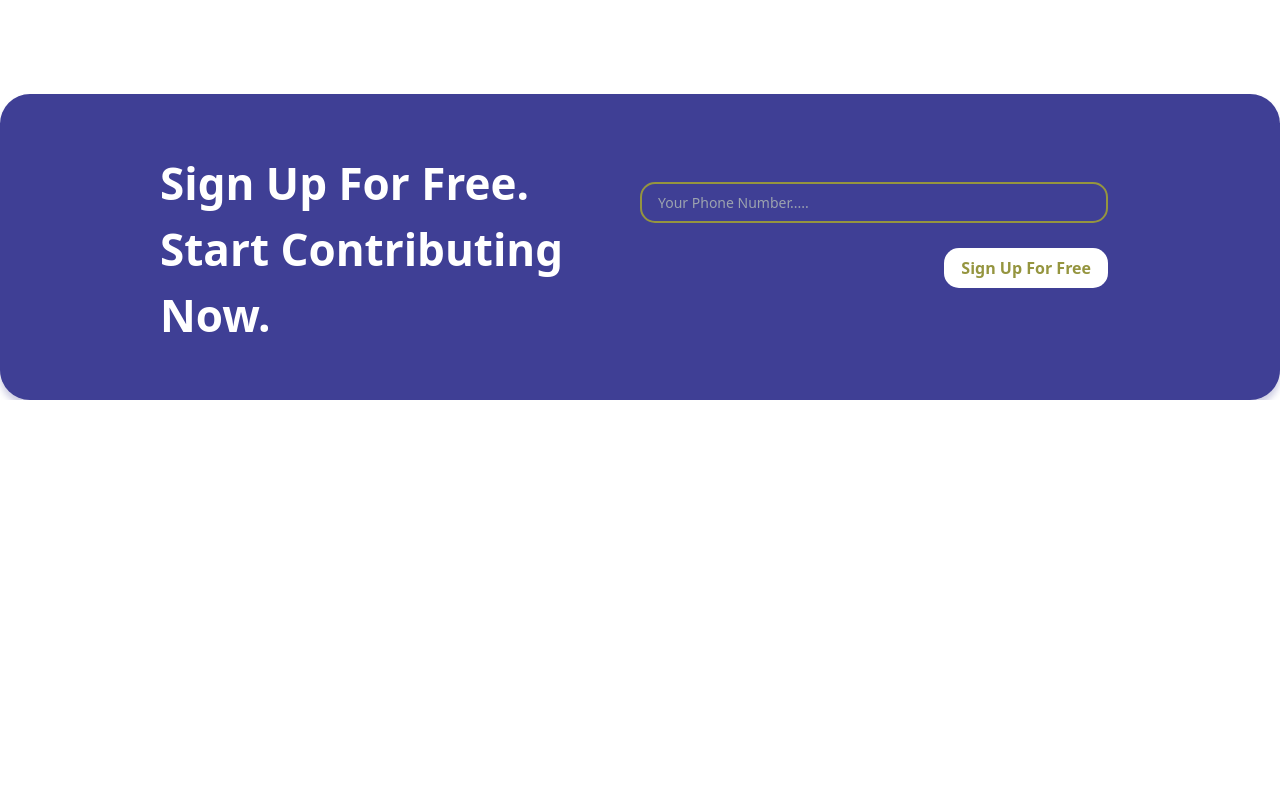
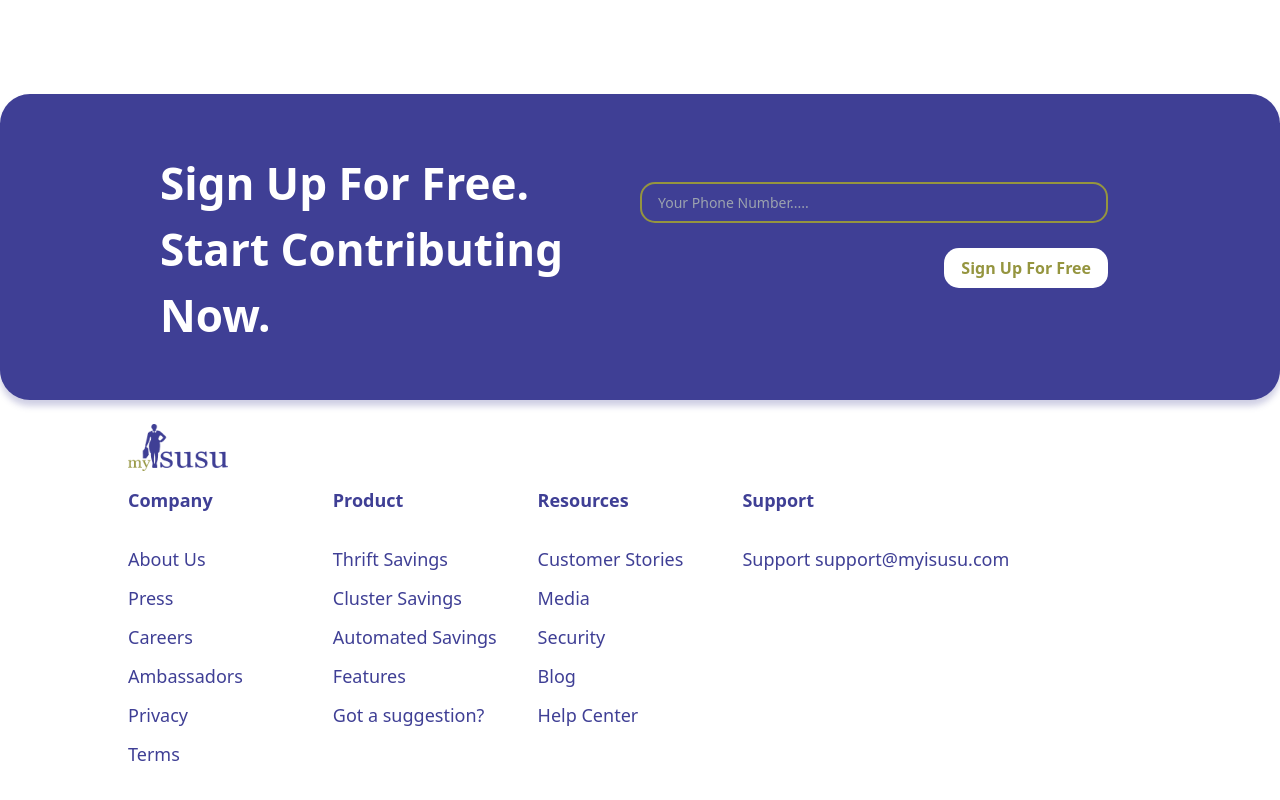
Before and after one commit to teemezzy/myisusu-2.0, a React (Create React App) app: page / in a window 1280 px wide. Shown: the part 4958-5758 px from the top of the page. Before the commit the page ends 5358 px from the top, so only its background shows below. Built offline with nearby package versions, Linux system fonts and the light colour scheme.

Commit message:
footer one

```diff
--- a/src/component/footer/Footer.jsx
+++ b/src/component/footer/Footer.jsx
@@ -1,9 +1,92 @@
-import React from 'react'
+import React from "react";
+import { logo } from "../../assets";
+import { Link } from "react-router-dom";
 
 const Footer = () => {
   return (
-    <div>Footer</div>
-  )
-}
+    <div className="universal_padding">
+      <img src={logo} alt="logo" className="w-[100px] h-[46.75px] mb-4" />
 
-export default Footer
+      <div className="grid grid-cols-2 md:grid-cols-5">
+        <div className="footer_div">
+          <h3 className="footer_header">Company</h3>
+          <ul className="footer_ui">
+            <li>
+              <Link to="">About Us</Link>
+            </li>
+            <li>
+              <Link to="">Press</Link>
+            </li>
+            <li>
+              <Link to="">Careers</Link>
+            </li>
+            <li>
+              <Link to="">Ambassadors</Link>
+            </li>
+            <li>
+              <Link to="">Privacy</Link>
+            </li>
+            <li>
+              <Link to="">Terms</Link>
+            </li>
+          </ul>
+        </div>
+        <div className="footer_div">
+          <h3 className="footer_header">Product</h3>
+          <ul className="footer_ui">
+            <li>
+              <Link to="">Thrift Savings</Link>
+            </li>
+            <li>
+              <Link to="">Cluster Savings</Link>
+            </li>
+            <li>
+              <Link to="">Automated Savings</Link>
+            </li>
+            <li>
+              <Link to="">Features</Link>
+            </li>
+            <li>
+              <Link to="">Got a suggestion?</Link>
+            </li>
+          </ul>
+        </div>
+        <div className="footer_div">
+          <h3 className="footer_header">Resources</h3>
+          <ul className="footer_ui">
+            <li>
+              <Link to="">Customer Stories</Link>
+            </li>
+            <li>
+              <Link to="">Media</Link>
+            </li>
+            <li>
+              <Link to="">Security</Link>
+            </li>
+            <li>
+              <Link to="">Blog</Link>
+            </li>
+            <li>
+              <Link to="">Help Center</Link>
+            </li>
+          </ul>
+        </div>
+        <div className="footer_div md:col-span-2">
+          <h3 className="footer_header">Support</h3>
+          <ul className="footer_ui">
+            <li>
+              <Link to="">Support support@myisusu.com</Link>
+            </li>
+          </ul>
+        </div>
+      </div>
+
+
+      <div>
+
+      </div>
+    </div>
+  );
+};
+
+export default Footer;
--- a/src/container/signup/Signup.jsx
+++ b/src/container/signup/Signup.jsx
@@ -2,7 +2,7 @@ import React from "react";
 
 const Signup = () => {
   return (
-    <div className="px-3 sm:px-0 signup">
+    <div className="px-3 sm:px-0 signup mb-6">
       <form className="pt-7 px-7 sm:pr-0 sm:w-full sm:grid sm:grid-cols-2 lg:px-16 lg:pt-10 xl:px-40 xl:pt-14 2xl:px-[360px]">
         <div className="mb-7">
           <h1 className="text-signMobile text-colorWhite font-bold mb-6 lg:text-contriDesktop xl:text-contriDesktop44">
--- a/src/index.css
+++ b/src/index.css
@@ -53,6 +53,23 @@
   border-radius: 30px;
 }
 
+/* footer */
+.footer_div {
+  @apply mb-12;
+}
+
+.footer_header {
+  @apply text-introPDesktop font-bold text-logoColor mb-8 md:text-footermd lg:text-introPDesktop;
+}
+
+.footer_ui li {
+  @apply text-introPDesktop font-light text-logoColor mb-3 md:text-footermd lg:text-introPDesktop;
+}
+
+.footer_ui li a {
+  @apply hover:text-gold;
+}
+
 .sbjsb {
   color: #bdbd87;
 }
--- a/src/pages/HomePage.jsx
+++ b/src/pages/HomePage.jsx
@@ -1,5 +1,5 @@
 import React from "react";
-import { Navbar } from "../component";
+import { Footer, Navbar } from "../component";
 import {
   Cluster,
   FAQS,
@@ -19,6 +19,7 @@ const HomePage = () => {
       <FAQS />
       <Cluster />
       <Signup />
+      <Footer />
     </div>
   );
 };
--- a/tailwind.config.js
+++ b/tailwind.config.js
@@ -26,6 +26,9 @@ module.exports = {
         contriDesktop44: ["44px", { lineHeight: "66px" }],
         phoneMobile: ["13px", { lineHeight: "20px" }],
         phoneMobileTwo: ["20px", { lineHeight: "30px" }],
+
+        // footer
+        footermd: ["15px", { lineHeight: "22.5px" }],
       },
       backgroundColor: {
         bgWhite: "#FFFFFF",
```
